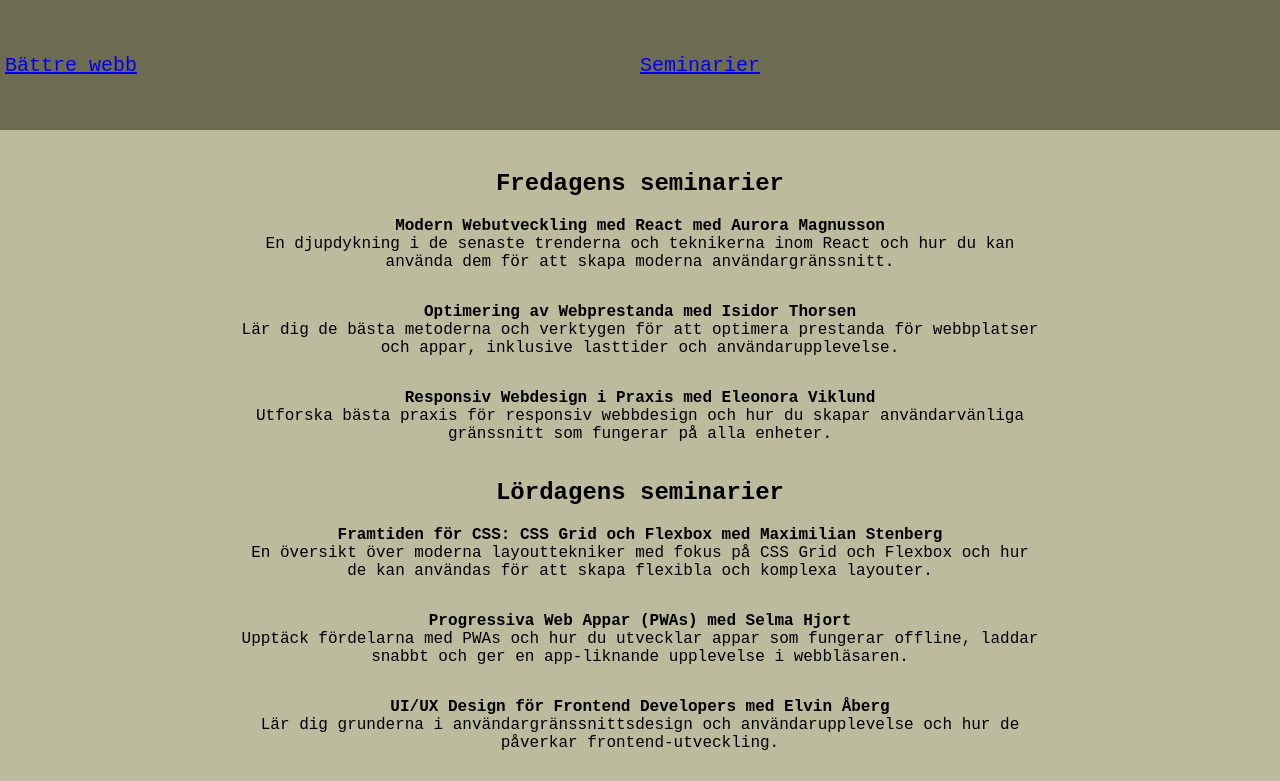
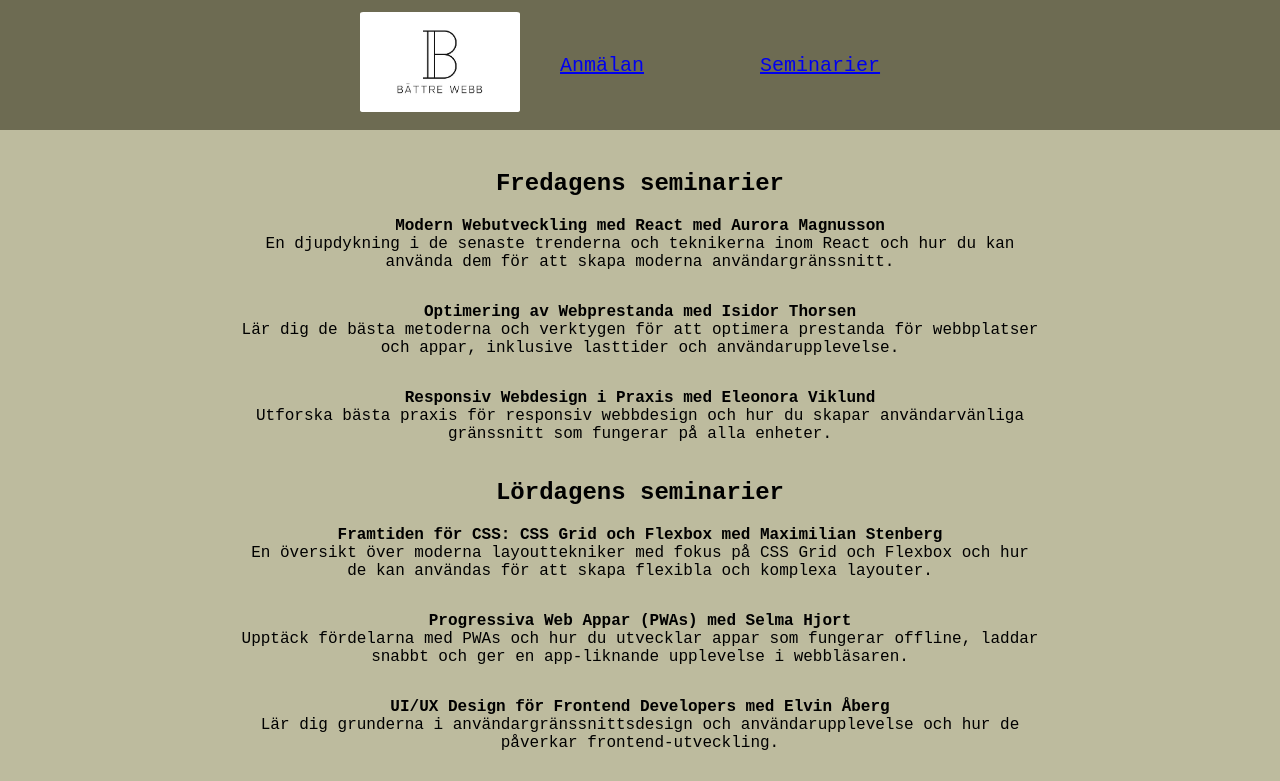
Before and after one commit to Grunkans/improved-happiness, a plain HTML site: page seminarier.html in a window 1280 px wide. Shown: the top 781 px of the page. Drawn offline with Linux system fonts and the light colour scheme.

Commit message:
Styrt upp header en bit, lagt in logga, fixat länkar

```diff
--- a/seminarier.html
+++ b/seminarier.html
@@ -10,8 +10,11 @@
 
 
 		<div class="header-container">
-			<a href="main.html">Bättre webb</a>
-			<a href="seminarier.html">Seminarier</a>
+			<div class="content-header">
+				<a href="main.html" class="loggawebb"><img src="img/Loggowebb.jpg" alt="Bild på logga "Bättre webb""></a>
+				<a href="main.html#formularlank">Anmälan</a>
+				<a href="seminarier.html">Seminarier</a>
+			</div>
 		</div>
 
 
--- a/style.css
+++ b/style.css
@@ -11,20 +11,34 @@ body{
 
 
 .header-container{
-	display: grid;
-	grid-template-columns: 1fr 1fr;
+	display: flex;
 	background-color: #6d6b52;
 	padding: 5px;
 	height: 15vh;
 	width: 100wh;
 	font-size: 20px;
 	align-items: center;
+	justify-content: center;
 
+}
 
+.content-header{
+	display: grid;
+	grid-template-columns: 1fr 1fr 1fr;
+	align-items: center;
+	max-width: 50em;
+
+}
+
+.content-header > *{
+	padding: 1em;
+	justify-content: space-between;
 
 }
 
 .header-container > *{
+	max-width: 50em;
+
 
 
 }
@@ -35,6 +49,12 @@ body{
 	border-radius: 2%;
 
 
+}
+
+.loggawebb > img{
+	width: 100%;
+	max-width: 8em;
+	border-radius: 2%;
 }
 
 
```
Also changed, not shown: main.html (+5 -3 lines), img/Loggowebb.jpg (added).
